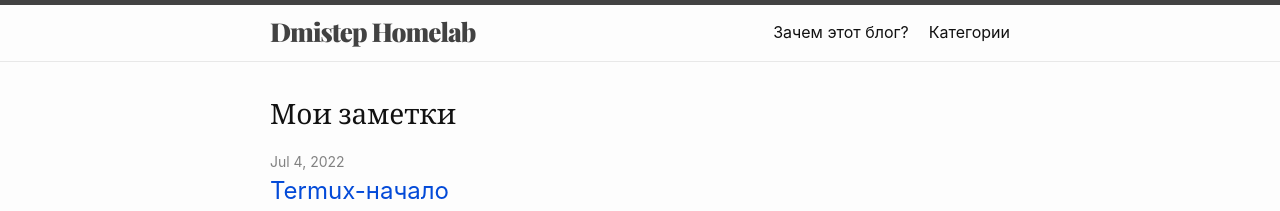
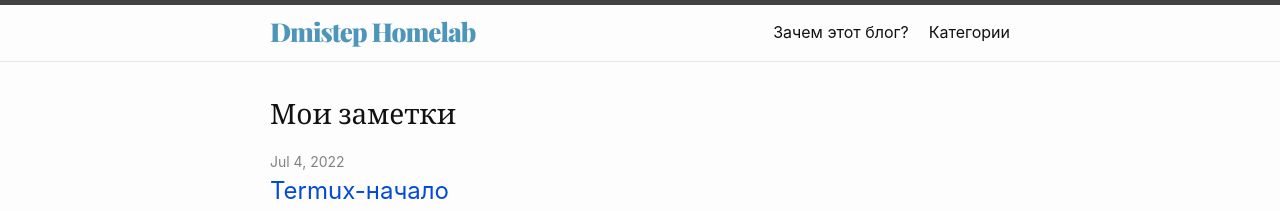
Before and after one commit to Dmistep/test-blog, a Jekyll site: the page built from index.md, in a window 1280 px wide. Shown: the top 211 px of the page. Built offline with Jekyll 4.4.1, drawn with Linux system fonts in a browser that asks for light colours.

Commit message:
update style.css

```diff
--- a/css/style.css
+++ b/css/style.css
@@ -201,7 +201,7 @@ table td {
     font-family: "Playfair Display", Georgia, "Times New Roman", serif;
     font-size: 26px;
     font-weight: 900;
-    color: #4e96b9;
+    color: #4e96b9 !important;
     line-height: 54px;
     letter-spacing: -1px;
     margin-bottom: 0;
```
